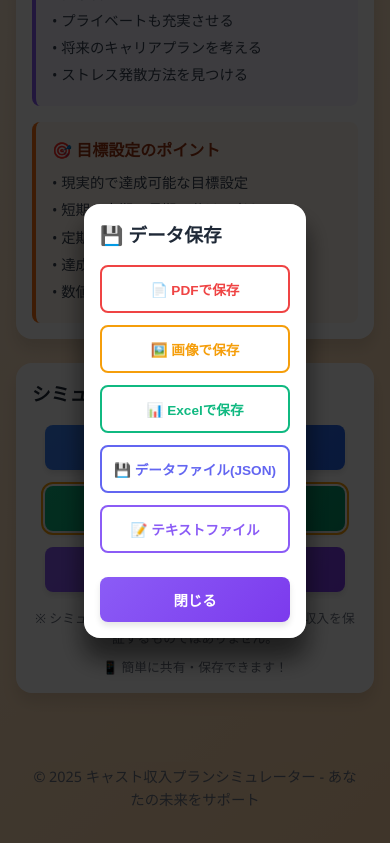
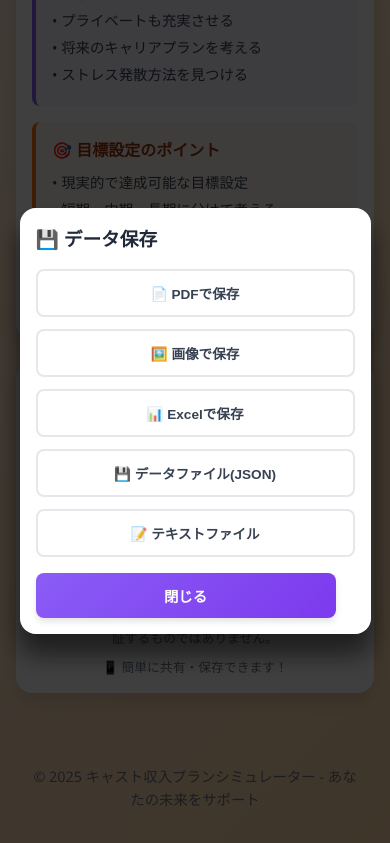
Before and after one commit to Rispondere/react-tailwind-template, a plain HTML site: page index.html in a window 390 px wide. Both pictures are taken after a click on the button "💾 データ保存". Shown: the part 3759-4602 px from the top of the page. Drawn offline with nearby package versions, Linux system fonts and the light colour scheme.

Commit message:
Update style.css

```diff
--- a/style.css
+++ b/style.css
@@ -18,18 +18,6 @@
     to { opacity: 1; }
 }
 
-.share-modal-content,
-.save-modal-content {
-    background: white;
-    padding: 2rem;
-    border-radius: 1rem;
-    max-width: 90%;
-    max-height: 90%;
-    overflow-y: auto;
-    box-shadow: 0 20px 25px rgba(0, 0, 0, 0.3);
-    animation: slideUp 0.3s ease;
-}
-
 @keyframes slideUp {
     from {
         opacity: 0;
@@ -41,17 +29,29 @@
     }
 }
 
+.share-modal-content,
+.save-modal-content {
+    background: white;
+    padding: 1.5rem;
+    border-radius: 1rem;
+    max-width: 500px;
+    width: 90%;
+    max-height: 80vh;
+    overflow-y: auto;
+    box-shadow: 0 20px 25px rgba(0, 0, 0, 0.3);
+    animation: slideUp 0.3s ease;
+}
+
 .share-options,
 .save-options {
     display: grid;
-    grid-template-columns: repeat(auto-fit, minmax(200px, 1fr));
-    gap: 1rem;
-    margin-bottom: 1.5rem;
+    gap: 0.75rem;
+    margin-bottom: 1rem;
 }
 
 .share-btn,
 .save-btn {
-    padding: 1rem;
+    padding: 0.75rem 1rem;
     border: 2px solid #e5e7eb;
     border-radius: 0.5rem;
     background: white;
@@ -66,24 +66,12 @@
 .share-btn:hover,
 .save-btn:hover {
     background: #f3f4f6;
-    border-color: #f59e0b;
-    transform: translateY(-2px);
-    box-shadow: 0 4px 12px rgba(245, 158, 11, 0.2);
+    transform: translateY(-1px);
+    box-shadow: 0 4px 8px rgba(0, 0, 0, 0.1);
 }
 
-.share-copy { border-color: #3b82f6; color: #3b82f6; }
-.share-line { border-color: #10b981; color: #10b981; }
-.share-twitter { border-color: #1da1f2; color: #1da1f2; }
-.share-url { border-color: #8b5cf6; color: #8b5cf6; }
-
-.save-pdf { border-color: #ef4444; color: #ef4444; }
-.save-image { border-color: #f59e0b; color: #f59e0b; }
-.save-excel { border-color: #10b981; color: #10b981; }
-.save-json { border-color: #6366f1; color: #6366f1; }
-.save-txt { border-color: #8b5cf6; color: #8b5cf6; }
-
 .share-preview {
-    margin-top: 1.5rem;
+    margin-top: 1rem;
     padding: 1rem;
     background: #f9fafb;
     border-radius: 0.5rem;
@@ -105,6 +93,36 @@
     line-height: 1.4;
     resize: vertical;
     font-family: inherit;
+}
+
+/* モーダルのレスポンシブ対応 */
+@media (max-width: 768px) {
+    .share-modal-content,
+    .save-modal-content {
+        padding: 1rem;
+        margin: 1rem;
+        max-width: calc(100% - 2rem);
+        max-height: calc(100% - 2rem);
+    }
+
+    .share-preview textarea {
+        height: 150px;
+        font-size: 0.75rem;
+    }
+}
+
+@media (max-width: 480px) {
+    .share-modal-content,
+    .save-modal-content {
+        padding: 1rem;
+        margin: 0.5rem;
+        max-width: calc(100% - 1rem);
+        max-height: calc(100% - 1rem);
+    }
+
+    .share-preview textarea {
+        height: 120px;
+    }
 }
 
 /* レスポンシブ対応 */
```
